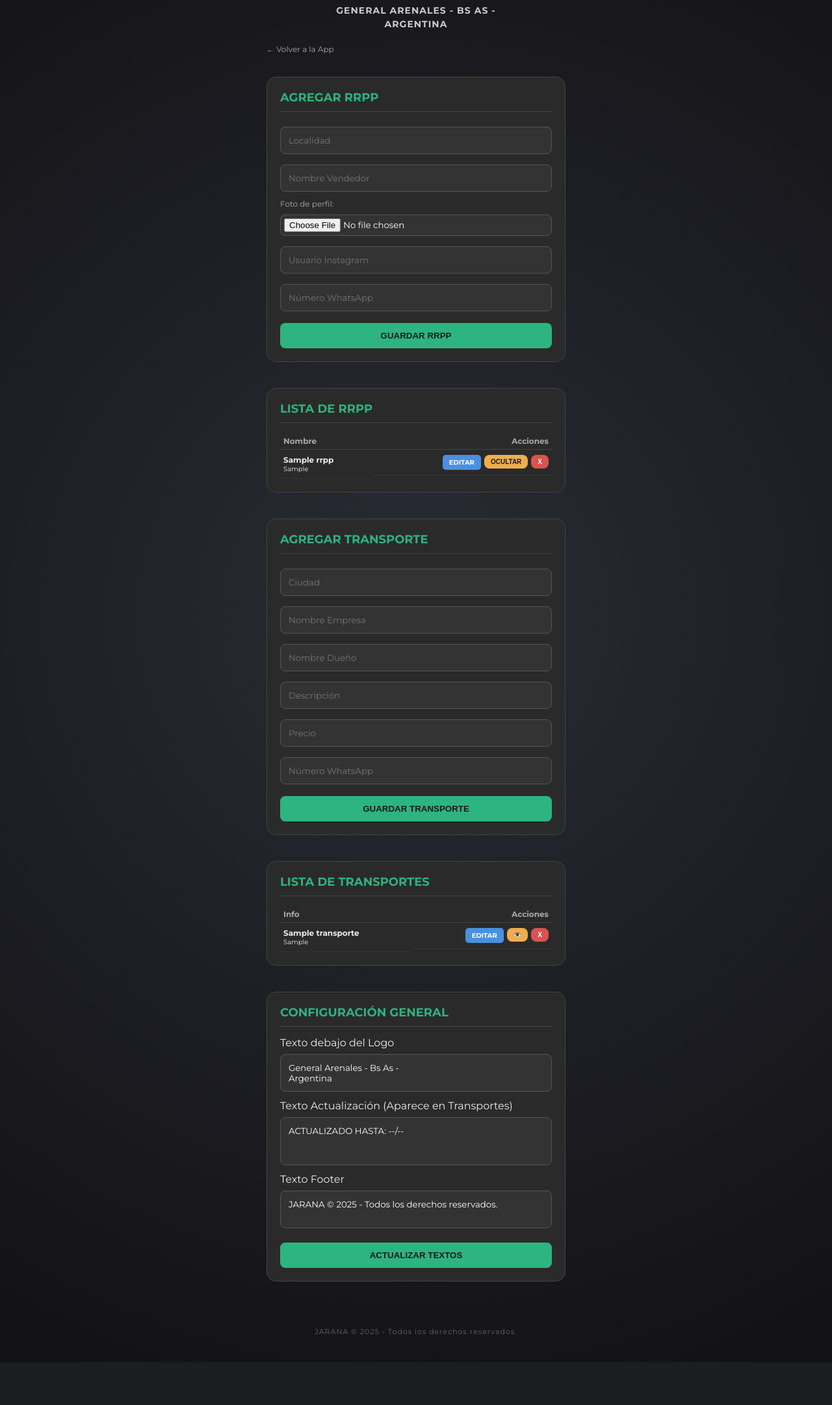
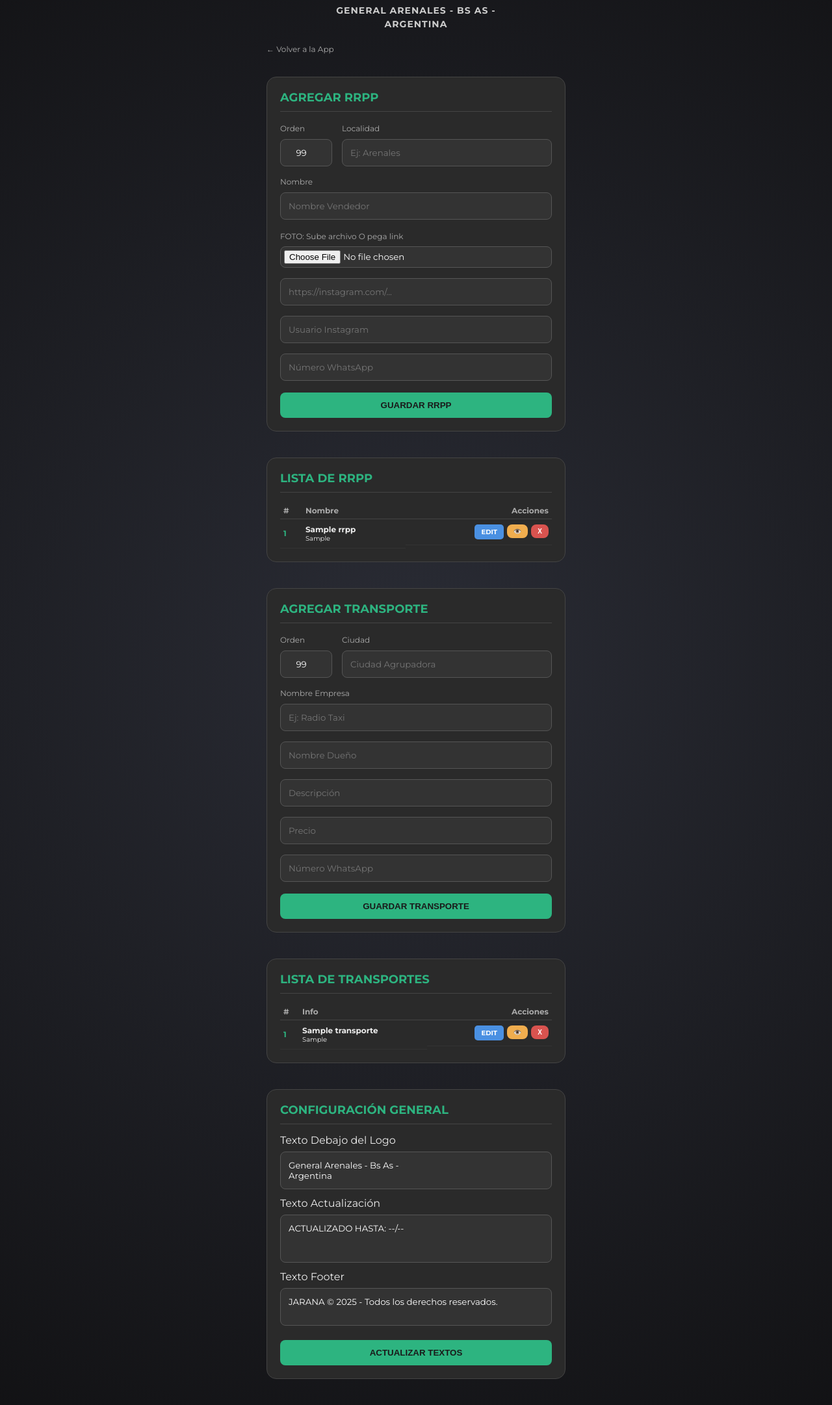
Before and after one commit to JaranaSummer/Web-JARANA, a Flask app: page /admin in a window 1280 px wide. Shown: the part 207-2369 px from the top of the page at 65% size. Before the commit the page ends 2303 px from the top, so only its background shows below. Run offline with Flask 3, Linux system fonts and the light colour scheme; the visitor is signed in with stand-in values (Sample User, id 1); tables that the repository leaves empty hold one stand-in row (values such as "Sample post").

Commit message:
Actualización . mejora fotos

```diff
--- a/app.py
+++ b/app.py
@@ -6,16 +6,13 @@ from werkzeug.utils import secure_filename
 
 load_dotenv()
 
+app = Flask(__name__)
+app.secret_key = os.getenv('SECRET_KEY', 'clave_dev_por_defecto')
 
-app = Flask(__name__)
-app.secret_key = os.getenv('SECRET_KEY')
-
-# CONFIGURACIÓN DE CARGA DE IMÁGENES
 UPLOAD_FOLDER = 'static/uploads'
 ALLOWED_EXTENSIONS = {'png', 'jpg', 'jpeg', 'gif'}
 app.config['UPLOAD_FOLDER'] = UPLOAD_FOLDER
 
-# CONFIGURACIÓN BASE DE DATOS
 app.config['SQLALCHEMY_DATABASE_URI'] = 'sqlite:///database.db'
 app.config['SQLALCHEMY_TRACK_MODIFICATIONS'] = False
 
@@ -32,8 +29,10 @@ class RRPP(db.Model):
     localidad = db.Column(db.String(100))
     nombre = db.Column(db.String(100))
     foto_filename = db.Column(db.String(500))
+    foto_url = db.Column(db.String(500))      # NUEVO: URL externa
     instagram = db.Column(db.String(200))
     whatsapp = db.Column(db.String(200))
+    orden = db.Column(db.Integer, default=99) # NUEVO: Para ordenar (1 sale primero)
     visible = db.Column(db.Boolean, default=True)
 
 class Transporte(db.Model):
@@ -44,13 +43,13 @@ class Transporte(db.Model):
     descripcion = db.Column(db.String(200))
     precio = db.Column(db.String(50))
     whatsapp = db.Column(db.String(200))
+    orden = db.Column(db.Integer, default=99) # NUEVO
     visible = db.Column(db.Boolean, default=True)
 
 class Configuracion(db.Model):
     id = db.Column(db.Integer, primary_key=True)
     texto_header = db.Column(db.String(200))
     texto_footer = db.Column(db.String(200))
-    # NUEVO CAMPO:
     texto_actualizacion = db.Column(db.String(200))
 
 # --- RUTAS ---
@@ -58,7 +57,8 @@ class Configuracion(db.Model):
 @app.route('/')
 def index():
     config = Configuracion.query.first()
-    rrpps = RRPP.query.filter_by(visible=True).all()
+    # ORDENAMOS por 'orden' ascendente (1, 2, 3...)
+    rrpps = RRPP.query.filter_by(visible=True).order_by(RRPP.orden.asc()).all()
     return render_template('index.html', rrpps=rrpps, config=config, page='rrpp')
 
 @app.route('/transportes')
@@ -66,19 +66,17 @@ def transportes():
     config = Configuracion.query.first()
     ciudades = db.session.query(Transporte.ciudad).distinct().all()
     lista_ciudades = [c[0] for c in ciudades]
-    transportes_all = Transporte.query.filter_by(visible=True).all()
+    # ORDENAMOS por 'orden' ascendente
+    transportes_all = Transporte.query.filter_by(visible=True).order_by(Transporte.orden.asc()).all()
     return render_template('transportes.html', ciudades=lista_ciudades, transportes=transportes_all, config=config, page='transporte')
 
 @app.route('/login', methods=['GET', 'POST'])
 def login():
     config = Configuracion.query.first()
     if request.method == 'POST':
-        # AQUÍ ESTÁ EL CAMBIO DE SEGURIDAD:
-        # Le pedimos al sistema operativo (os) que busque las variables definidas en .env
         usuario_real = os.getenv('ADMIN_USER')
         password_real = os.getenv('ADMIN_PASS')
 
-        # Comparamos lo que escribió el usuario con lo que está en el archivo secreto
         if request.form['username'] == usuario_real and request.form['password'] == password_real:
             session['logged_in'] = True
             return redirect(url_for('admin'))
@@ -94,7 +92,6 @@ def admin():
     if request.method == 'POST':
         tipo = request.form.get('tipo')
 
-        # --- NUEVA LÓGICA: ACTUALIZAR TEXTOS ---
         if tipo == 'config_textos':
             config.texto_actualizacion = request.form['texto_actualizacion']
             config.texto_footer = request.form['texto_footer']
@@ -102,7 +99,6 @@ def admin():
             db.session.commit()
             return redirect(url_for('admin'))
 
-        # AGREGAR RRPP
         elif tipo == 'add_rrpp':
             file = request.files['foto']
             filename = ''
@@ -110,28 +106,36 @@ def admin():
                 filename = secure_filename(file.filename)
                 file.save(os.path.join(app.config['UPLOAD_FOLDER'], filename))
 
+            # Recuperamos el orden (si no ponen nada, ponemos 99)
+            orden_val = request.form.get('orden')
+            if not orden_val: orden_val = 99
+
             nuevo = RRPP(
                 localidad=request.form['localidad'],
                 nombre=request.form['nombre'],
                 foto_filename=filename,
+                foto_url=request.form.get('foto_url'),
                 instagram=request.form['instagram'],
-                whatsapp=request.form['whatsapp']
+                whatsapp=request.form['whatsapp'],
+                orden=int(orden_val)
             )
             db.session.add(nuevo)
 
-        # AGREGAR TRANSPORTE
         elif tipo == 'add_transporte':
+            orden_val = request.form.get('orden')
+            if not orden_val: orden_val = 99
+
             nuevo = Transporte(
                 ciudad=request.form['ciudad'],
                 nombre_taxi=request.form['nombre_taxi'],
                 dueno=request.form['dueno'],
                 descripcion=request.form['descripcion'],
                 precio=request.form['precio'],
-                whatsapp=request.form['whatsapp']
+                whatsapp=request.form['whatsapp'],
+                orden=int(orden_val)
             )
             db.session.add(nuevo)
 
-        # TOGGLE VISIBILIDAD
         elif tipo == 'toggle':
             id_obj = request.form['id']
             tabla = request.form['tabla']
@@ -142,7 +146,6 @@ def admin():
                 obj = Transporte.query.get(id_obj)
                 obj.visible = not obj.visible
 
-        # ELIMINAR
         elif tipo == 'delete':
             id_borrar = request.form['id']
             tabla = request.form['tabla']
@@ -154,11 +157,11 @@ def admin():
         db.session.commit()
         return redirect(url_for('admin'))
 
-    rrpps = RRPP.query.all()
-    transportes = Transporte.query.all()
+    # Ordenamos también en el admin para que sea fácil encontrar
+    rrpps = RRPP.query.order_by(RRPP.orden.asc()).all()
+    transportes = Transporte.query.order_by(Transporte.orden.asc()).all()
     return render_template('admin.html', rrpps=rrpps, transportes=transportes, config=config)
 
-# --- RUTAS EDICIÓN ---
 @app.route('/edit/rrpp/<int:id>', methods=['GET', 'POST'])
 def edit_rrpp(id):
     if not session.get('logged_in'): return redirect(url_for('login'))
@@ -168,6 +171,11 @@ def edit_rrpp(id):
         rrpp.nombre = request.form['nombre']
         rrpp.instagram = request.form['instagram']
         rrpp.whatsapp = request.form['whatsapp']
+        rrpp.foto_url = request.form.get('foto_url')
+
+        orden_val = request.form.get('orden')
+        if orden_val: rrpp.orden = int(orden_val)
+
         file = request.files['foto']
         if file and allowed_file(file.filename):
             filename = secure_filename(file.filename)
@@ -188,18 +196,20 @@ def edit_transporte(id):
         t.descripcion = request.form['descripcion']
         t.precio = request.form['precio']
         t.whatsapp = request.form['whatsapp']
+
+        orden_val = request.form.get('orden')
+        if orden_val: t.orden = int(orden_val)
+
         db.session.commit()
         return redirect(url_for('admin'))
     return render_template('edit_transporte.html', transporte=t)
 
-# --- INIT ---
 with app.app_context():
     db.create_all()
     if not Configuracion.query.first():
-        # Valores por defecto al crear la DB
         db.session.add(Configuracion(
             texto_header="JARANA",
-            texto_footer="JARANA © 2024 - Todos los derechos reservados",
+            texto_footer="JARANA © 2024",
             texto_actualizacion="ACTUALIZADO HASTA: --/--"
         ))
         db.session.commit()
--- a/templates/admin.html
+++ b/templates/admin.html
@@ -2,43 +2,59 @@
 
 {% block content %}
 <a href="/" class="back-link">← Volver a la App</a>
-
-<!-- NUEVO: CONFIGURACIÓN DE TEXTOS -->
-
 
 <!-- GESTIONAR RRPP -->
 <div class="admin-panel">
     <h3 class="admin-title">Agregar RRPP</h3>
     <form method="POST" enctype="multipart/form-data">
         <input type="hidden" name="tipo" value="add_rrpp">
-        <input type="text" name="localidad" placeholder="Localidad" required>
+
+        <!-- Fila Orden + Localidad (DISEÑO MEJORADO) -->
+        <div style="display:flex; gap: 15px; margin-bottom: 5px;">
+            <div style="width: 80px;">
+                <label style="font-size: 12px; color: #aaa;">Orden</label>
+                <input type="number" name="orden" value="99" style="text-align: center; padding: 12px 5px;">
+            </div>
+            <div style="flex: 1;">
+                <label style="font-size: 12px; color: #aaa;">Localidad</label>
+                <input type="text" name="localidad" placeholder="Ej: Arenales" required>
+            </div>
+        </div>
+
+        <label style="font-size: 12px; color: #aaa;">Nombre</label>
         <input type="text" name="nombre" placeholder="Nombre Vendedor" required>
-        <label style="font-size:12px; color:#aaa;">Foto de perfil:</label>
-        <input type="file" name="foto" accept="image/*" required style="padding:5px;">
+
+        <!-- FOTO DUAL -->
+        <label style="font-size:12px; color:#aaa; margin-top:10px; display:block;">FOTO: Sube archivo O pega link</label>
+        <input type="file" name="foto" accept="image/*" style="padding:5px;">
+        <input type="text" name="foto_url" placeholder="https://instagram.com/...">
+
         <input type="text" name="instagram" placeholder="Usuario Instagram" required>
         <input type="text" name="whatsapp" placeholder="Número WhatsApp" required>
         <button type="submit">Guardar RRPP</button>
     </form>
 </div>
 
+<!-- LISTA RRPP -->
 <div class="admin-panel">
     <h3 class="admin-title">Lista de RRPP</h3>
     <table>
-        <thead><tr><th>Nombre</th><th style="text-align:right;">Acciones</th></tr></thead>
+        <thead><tr><th>#</th><th>Nombre</th><th style="text-align:right;">Acciones</th></tr></thead>
         <tbody>
             {% for r in rrpps %}
             <tr style="opacity: {% if r.visible %}1{% else %}0.5{% endif %};">
+                <td style="color:var(--primary-green); font-weight:bold;">{{ r.orden }}</td>
                 <td>
-                    <div style="font-weight:bold;">{{ r.nombre }} {% if not r.visible %}(Oculto){% endif %}</div>
+                    <div style="font-weight:bold;">{{ r.nombre }}</div>
                     <div style="font-size:10px;">{{ r.localidad }}</div>
                 </td>
                 <td style="text-align:right; display:flex; justify-content:flex-end; gap:5px;">
-                    <a href="{{ url_for('edit_rrpp', id=r.id) }}" style="background:#4a90e2; color:white; padding:5px 10px; border-radius:5px; text-decoration:none; font-size:10px; font-weight:bold;">EDITAR</a>
+                    <a href="{{ url_for('edit_rrpp', id=r.id) }}" style="background:#4a90e2; color:white; padding:5px 10px; border-radius:5px; text-decoration:none; font-size:10px; font-weight:bold;">EDIT</a>
                     <form method="POST" style="margin:0;">
                         <input type="hidden" name="tipo" value="toggle">
                         <input type="hidden" name="tabla" value="rrpp">
                         <input type="hidden" name="id" value="{{ r.id }}">
-                        <button type="submit" style="background:{% if r.visible %}#f0ad4e{% else %}#999{% endif %}; width:auto; padding:5px 10px; font-size:10px; margin:0;">{% if r.visible %}Ocultar{% else %}Mostrar{% endif %}</button>
+                        <button type="submit" style="background:{% if r.visible %}#f0ad4e{% else %}#999{% endif %}; width:auto; padding:5px 10px; font-size:10px; margin:0;">👁️</button>
                     </form>
                     <form method="POST" style="margin:0;">
                         <input type="hidden" name="tipo" value="delete">
@@ -58,8 +74,22 @@
     <h3 class="admin-title">Agregar Transporte</h3>
     <form method="POST">
         <input type="hidden" name="tipo" value="add_transporte">
-        <input type="text" name="ciudad" placeholder="Ciudad" required>
-        <input type="text" name="nombre_taxi" placeholder="Nombre Empresa" required>
+
+        <!-- Fila Orden + Ciudad (DISEÑO MEJORADO) -->
+        <div style="display:flex; gap: 15px; margin-bottom: 5px;">
+            <div style="width: 80px;">
+                <label style="font-size: 12px; color: #aaa;">Orden</label>
+                <input type="number" name="orden" value="99" style="text-align: center; padding: 12px 5px;">
+            </div>
+            <div style="flex: 1;">
+                <label style="font-size: 12px; color: #aaa;">Ciudad</label>
+                <input type="text" name="ciudad" placeholder="Ciudad Agrupadora" required>
+            </div>
+        </div>
+
+        <label style="font-size: 12px; color: #aaa;">Nombre Empresa</label>
+        <input type="text" name="nombre_taxi" placeholder="Ej: Radio Taxi" required>
+
         <input type="text" name="dueno" placeholder="Nombre Dueño" required>
         <input type="text" name="descripcion" placeholder="Descripción" required>
         <input type="text" name="precio" placeholder="Precio" required>
@@ -68,24 +98,26 @@
     </form>
 </div>
 
+<!-- LISTA TRANSPORTES -->
 <div class="admin-panel">
     <h3 class="admin-title">Lista de Transportes</h3>
     <table>
-        <thead><tr><th>Info</th><th style="text-align:right;">Acciones</th></tr></thead>
+        <thead><tr><th>#</th><th>Info</th><th style="text-align:right;">Acciones</th></tr></thead>
         <tbody>
             {% for t in transportes %}
             <tr style="opacity: {% if t.visible %}1{% else %}0.5{% endif %};">
+                <td style="color:var(--primary-green); font-weight:bold;">{{ t.orden }}</td>
                 <td>
-                    <div style="font-weight:bold;">{{ t.nombre_taxi }} {% if not t.visible %}(Oculto){% endif %}</div>
+                    <div style="font-weight:bold;">{{ t.nombre_taxi }}</div>
                     <div style="font-size:10px;">{{ t.ciudad }}</div>
                 </td>
                 <td style="text-align:right; display:flex; justify-content:flex-end; gap:5px;">
-                    <a href="{{ url_for('edit_transporte', id=t.id) }}" style="background:#4a90e2; color:white; padding:5px 10px; border-radius:5px; text-decoration:none; font-size:10px; font-weight:bold;">EDITAR</a>
+                    <a href="{{ url_for('edit_transporte', id=t.id) }}" style="background:#4a90e2; color:white; padding:5px 10px; border-radius:5px; text-decoration:none; font-size:10px; font-weight:bold;">EDIT</a>
                     <form method="POST" style="margin:0;">
                         <input type="hidden" name="tipo" value="toggle">
                         <input type="hidden" name="tabla" value="transporte">
                         <input type="hidden" name="id" value="{{ t.id }}">
-                        <button type="submit" style="background:{% if t.visible %}#f0ad4e{% else %}#999{% endif %}; width:auto; padding:5px 10px; font-size:10px; margin:0;">{% if t.visible %}👁️{% else %}Wait{% endif %}</button>
+                        <button type="submit" style="background:{% if t.visible %}#f0ad4e{% else %}#999{% endif %}; width:auto; padding:5px 10px; font-size:10px; margin:0;">👁️</button>
                     </form>
                     <form method="POST" style="margin:0;">
                         <input type="hidden" name="tipo" value="delete">
@@ -100,21 +132,23 @@
     </table>
 </div>
 
+<!-- CONFIGURACIÓN DE TEXTOS -->
 <div class="admin-panel">
     <h3 class="admin-title">Configuración General</h3>
     <form method="POST">
         <input type="hidden" name="tipo" value="config_textos">
 
-        <label>Texto debajo del Logo</label>
-        <textarea name="texto_header" rows="2" placeholder="Ej: Ubicación&#10;Nombre" required>{{ config.texto_header }}</textarea>
+        <label>Texto Debajo del Logo</label>
+        <textarea name="texto_header" rows="2" required>{{ config.texto_header }}</textarea>
 
-        <label>Texto Actualización (Aparece en Transportes)</label>
-        <textarea name="texto_actualizacion" rows="3" placeholder="Ej: ACTUALIZADO HASTA: XX/XX&#10;- NOMBRE DEL EVENTO -" required>{{ config.texto_actualizacion }}</textarea>
+        <label>Texto Actualización</label>
+        <textarea name="texto_actualizacion" rows="3" required>{{ config.texto_actualizacion }}</textarea>
 
         <label>Texto Footer</label>
-        <textarea name="texto_footer" rows="2" placeholder="Texto del pie de página" required>{{ config.texto_footer }}</textarea>
+        <textarea name="texto_footer" rows="2" required>{{ config.texto_footer }}</textarea>
 
         <button type="submit">Actualizar Textos</button>
     </form>
 </div>
+
 {% endblock %}
--- a/templates/edit_transporte.html
+++ b/templates/edit_transporte.html
@@ -3,6 +3,10 @@
 <div class="admin-panel">
     <h3 class="admin-title">Editar Transporte</h3>
     <form method="POST">
+
+        <label>Orden de aparición</label>
+        <input type="number" name="orden" value="{{ transporte.orden }}">
+
         <label>Ciudad</label>
         <input type="text" name="ciudad" value="{{ transporte.ciudad }}" required>
 
```
Also changed, not shown: templates/edit_rrpp.html (+9 -2 lines), templates/index.html (+11 -2 lines), instance/database.db.
